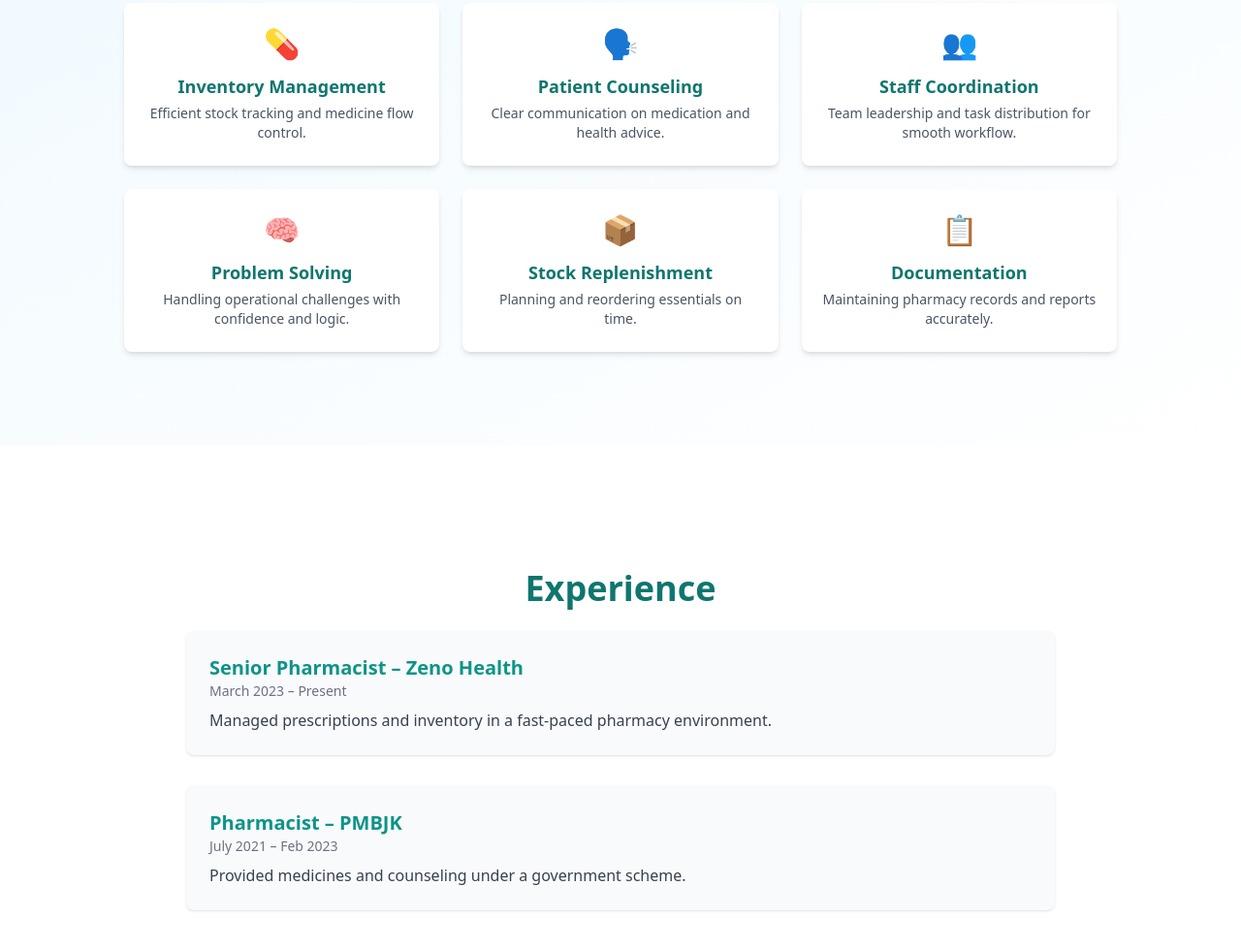
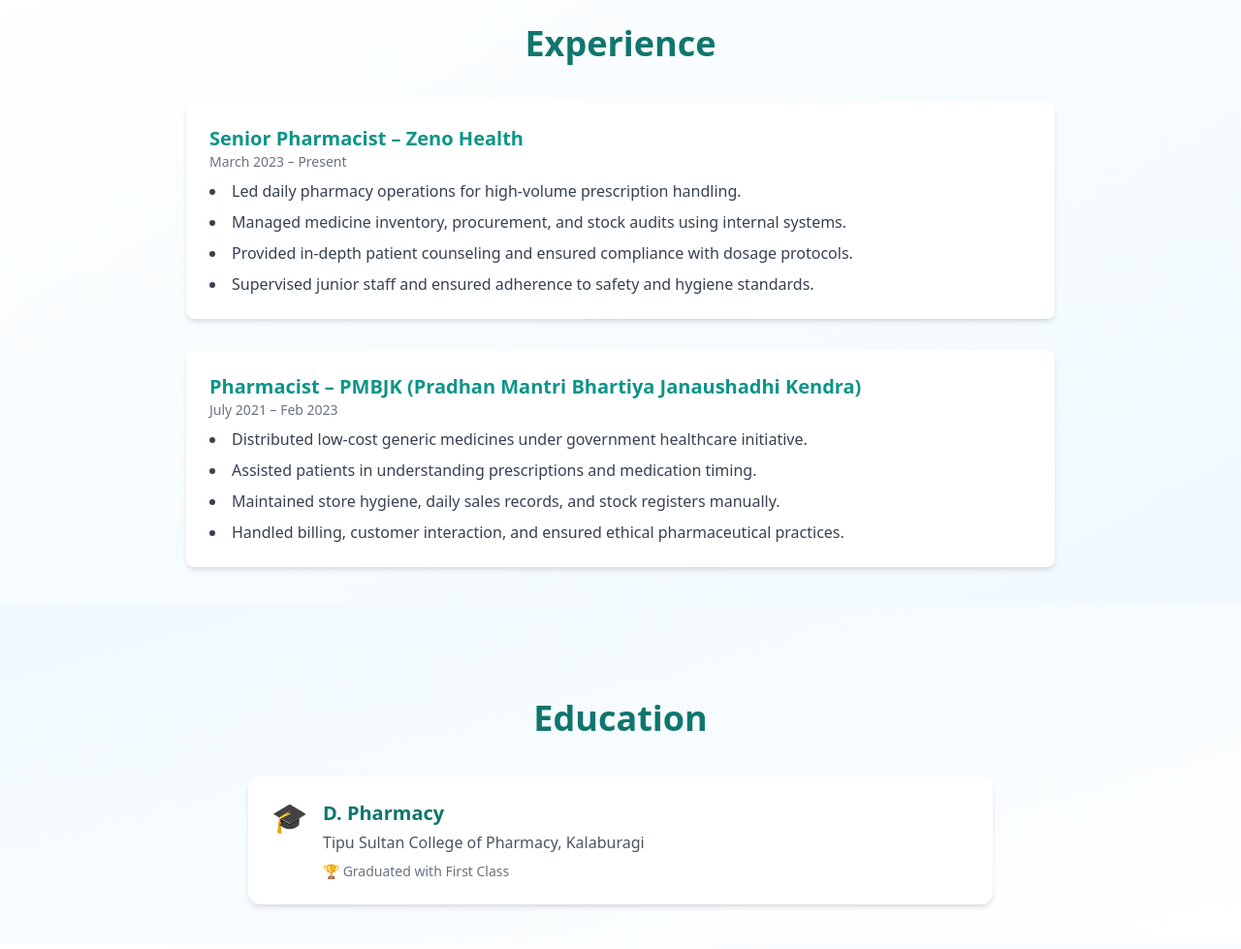
Before and after one commit to MohdSahbaz/pharmacist-porfolio, a plain HTML site: page index.html in a window 1280 px wide. Shown: the part 1805-2784 px from the top of the page at 97% size. Drawn offline with nearby package versions, Linux system fonts and the light colour scheme.

Commit message:
fix bugs

```diff
--- a/index.html
+++ b/index.html
@@ -67,7 +67,9 @@
       <div
         class="max-w-7xl mx-auto px-6 py-3 flex justify-between items-center"
       >
-        <h1 class="text-xl font-bold text-teal-700">Maroof Portfolio</h1>
+        <a href="#home" class="text-xl font-bold text-teal-700"
+          >Maroof Portfolio</a
+        >
         <div class="hidden md:flex space-x-4 text-gray-700 font-medium">
           <a
             class="hover:text-blue-500 transition-all duration-300"
@@ -183,7 +185,7 @@
     <!-- About -->
     <section
       id="about"
-      class="min-h-screen pt-32 pb-24 px-6 text-center fade-in"
+      class="pt-24 pb-10 px-6 text-center fade-in bg-gradient-to-br from-white to-sky-50"
     >
       <div class="max-w-3xl mx-auto">
         <h2 class="text-4xl font-bold text-teal-700 mb-4">About Me</h2>
@@ -214,7 +216,7 @@
     <!-- Skills -->
     <section
       id="skills"
-      class="pt-32 pb-24 px-6 text-center bg-gradient-to-br from-sky-50 to-white fade-in"
+      class="pt-24 pb-10 px-6 text-center bg-gradient-to-br from-sky-50 to-white fade-in"
     >
       <div class="max-w-5xl mx-auto">
         <h2 class="text-4xl font-bold text-teal-700 mb-10">My Core Skills</h2>
@@ -299,29 +301,70 @@
     <!-- Experience -->
     <section
       id="experience"
-      class="min-h-screen pt-32 pb-24 px-6 text-center fade-in"
+      class="pt-24 pb-10 px-6 text-center fade-in bg-gradient-to-br from-white to-sky-50"
     >
       <div class="max-w-4xl mx-auto">
-        <h2 class="text-4xl font-bold text-teal-700 mb-6">Experience</h2>
+        <h2 class="text-4xl font-bold text-teal-700 mb-10">Experience</h2>
+
         <div class="space-y-8 text-left">
-          <div class="bg-gray-50 p-6 rounded-lg shadow">
+          <!-- Zeno Health -->
+          <div
+            class="bg-white p-6 rounded-lg shadow-md hover:shadow-lg transition-all"
+          >
             <h3 class="text-xl font-semibold text-teal-600">
               Senior Pharmacist – Zeno Health
             </h3>
-            <p class="text-sm text-gray-500">March 2023 – Present</p>
-            <p class="mt-2 text-gray-700">
-              Managed prescriptions and inventory in a fast-paced pharmacy
-              environment.
-            </p>
+            <p class="text-sm text-gray-500 mb-2">March 2023 – Present</p>
+            <ul
+              class="list-disc list-inside text-gray-700 space-y-2 text-[16px]"
+            >
+              <li>
+                Led daily pharmacy operations for high-volume prescription
+                handling.
+              </li>
+              <li>
+                Managed medicine inventory, procurement, and stock audits using
+                internal systems.
+              </li>
+              <li>
+                Provided in-depth patient counseling and ensured compliance with
+                dosage protocols.
+              </li>
+              <li>
+                Supervised junior staff and ensured adherence to safety and
+                hygiene standards.
+              </li>
+            </ul>
           </div>
-          <div class="bg-gray-50 p-6 rounded-lg shadow">
+
+          <!-- PMBJK -->
+          <div
+            class="bg-white p-6 rounded-lg shadow-md hover:shadow-lg transition-all"
+          >
             <h3 class="text-xl font-semibold text-teal-600">
-              Pharmacist – PMBJK
+              Pharmacist – PMBJK (Pradhan Mantri Bhartiya Janaushadhi Kendra)
             </h3>
-            <p class="text-sm text-gray-500">July 2021 – Feb 2023</p>
-            <p class="mt-2 text-gray-700">
-              Provided medicines and counseling under a government scheme.
-            </p>
+            <p class="text-sm text-gray-500 mb-2">July 2021 – Feb 2023</p>
+            <ul
+              class="list-disc list-inside text-gray-700 space-y-2 text-[16px]"
+            >
+              <li>
+                Distributed low-cost generic medicines under government
+                healthcare initiative.
+              </li>
+              <li>
+                Assisted patients in understanding prescriptions and medication
+                timing.
+              </li>
+              <li>
+                Maintained store hygiene, daily sales records, and stock
+                registers manually.
+              </li>
+              <li>
+                Handled billing, customer interaction, and ensured ethical
+                pharmaceutical practices.
+              </li>
+            </ul>
           </div>
         </div>
       </div>
@@ -330,7 +373,7 @@
     <!-- Education -->
     <section
       id="education"
-      class="min-h-screen pt-32 pb-24 px-6 bg-sky-50 text-center fade-in"
+      class="pt-24 pb-10 px-6 bg-gradient-to-br from-sky-50 to-white text-center fade-in"
     >
       <div class="max-w-3xl mx-auto">
         <h2 class="text-4xl font-bold text-teal-700 mb-10">Education</h2>
@@ -355,7 +398,7 @@
     <!-- Contact -->
     <section
       id="contact"
-      class="min-h-screen pt-32 pb-24 px-6 bg-gradient-to-br from-white to-sky-50 text-center fade-in"
+      class="pt-32 pb-24 px-6 bg-gradient-to-br from-white to-sky-50 text-center fade-in"
     >
       <div class="max-w-3xl mx-auto">
         <h2 class="text-4xl font-bold text-teal-700 mb-6">Get in Touch</h2>
@@ -413,7 +456,9 @@
     </section>
 
     <!-- Footer -->
-    <footer class="text-center py-6 text-sm text-gray-500 border-t bg-white">
+    <footer
+      class="text-center py-6 text-sm text-gray-500 border-t bg-gradient-to-br from-sky-50 to-white"
+    >
       © 2025 <strong class="text-teal-600">Mohd Maroof Chaudhary</strong>. All
       rights reserved.
     </footer>
```
